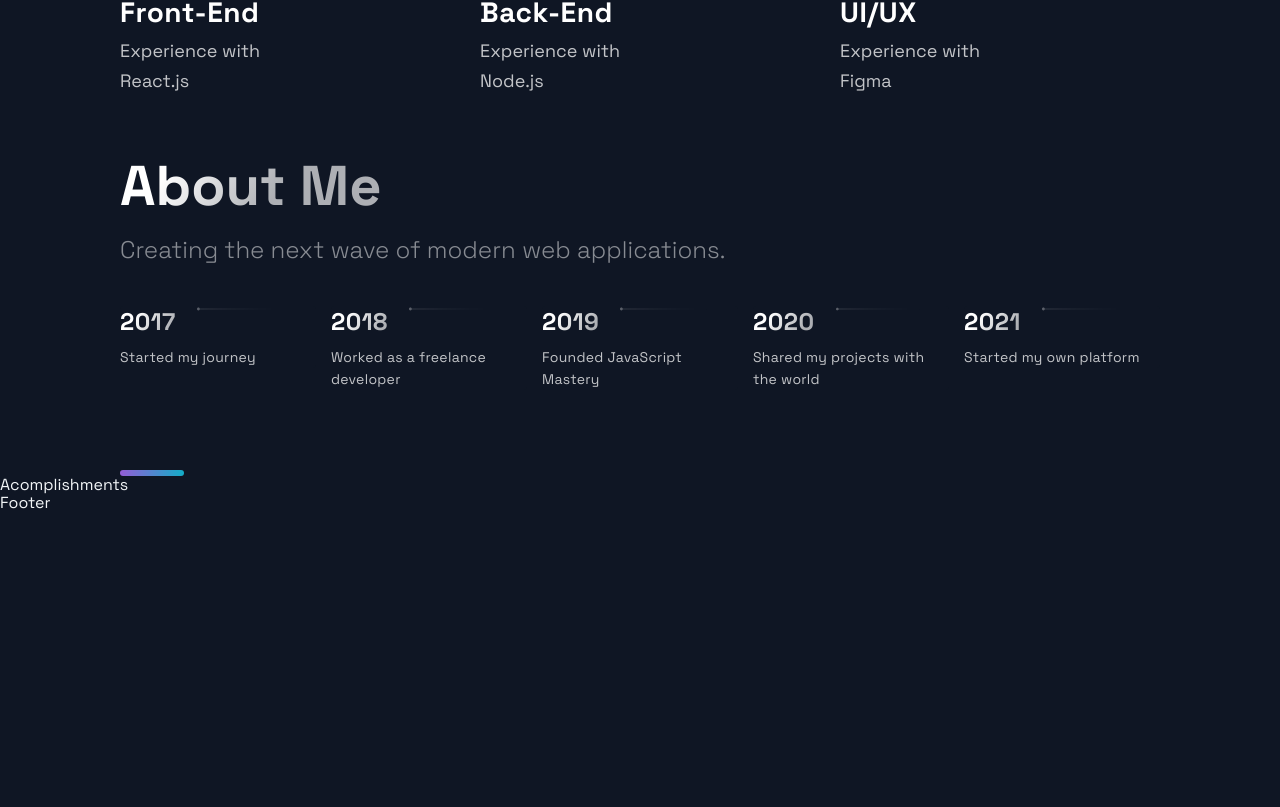
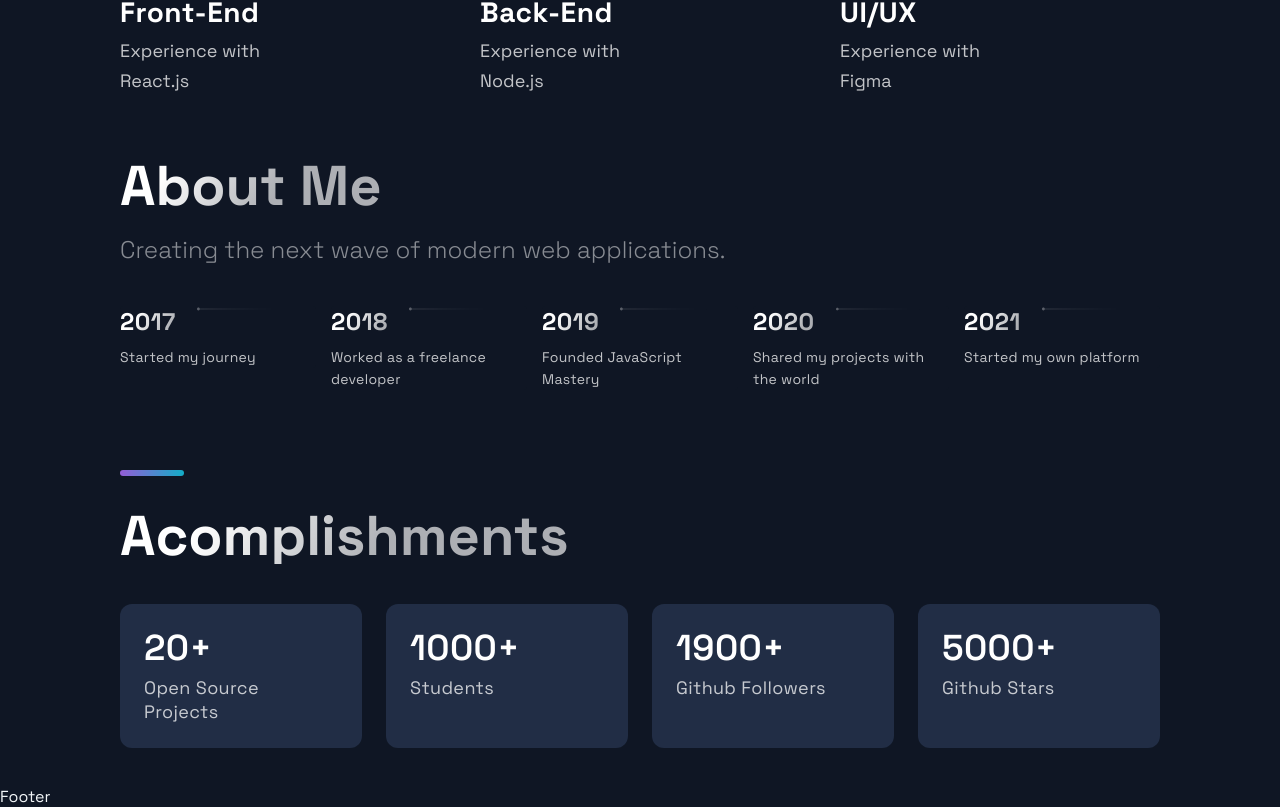
Before and after one commit to ardevsrc/fe_practice, a Next.js app in the folder portfolio_website/: page / in a window 1280 px wide. Shown: the part 2359-3166 px from the top of the page. Before the commit the page ends 2872 px from the top, so only its background shows below. Built offline with nearby package versions, Linux system fonts and the light colour scheme.

Commit message:
Acomplishments.js
Added acomplishment section

```diff
--- a/portfolio_website/src/components/Acomplishments/Acomplishments.js
+++ b/portfolio_website/src/components/Acomplishments/Acomplishments.js
@@ -11,9 +11,17 @@
 ];
 
 const Acomplishments = () => (
-  <div>
-    Acomplishments
-  </div>
+  <Section>
+    <SectionTitle>Acomplishments</SectionTitle>
+    <Boxes>
+      {data.map((card, index) =>(
+        <Box key={index}>
+          <BoxNum>{card.number}+</BoxNum>
+          <BoxText>{card.text}</BoxText>
+        </Box>
+      ))}
+    </Boxes>
+  </Section>
 );
 
 export default Acomplishments;
```
